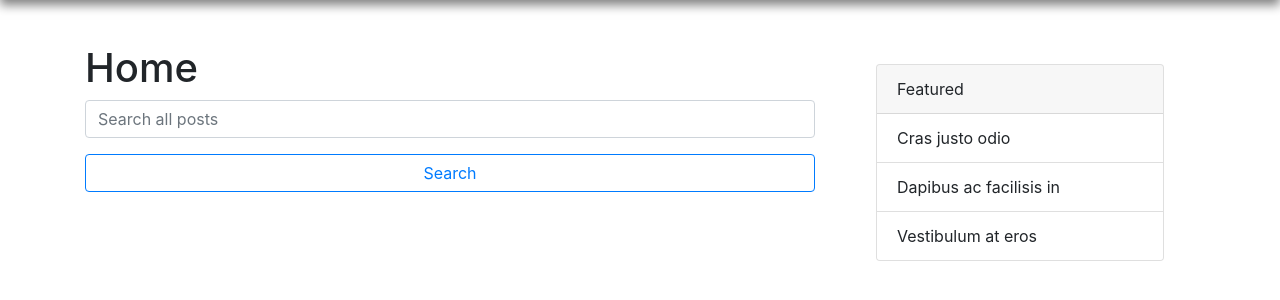
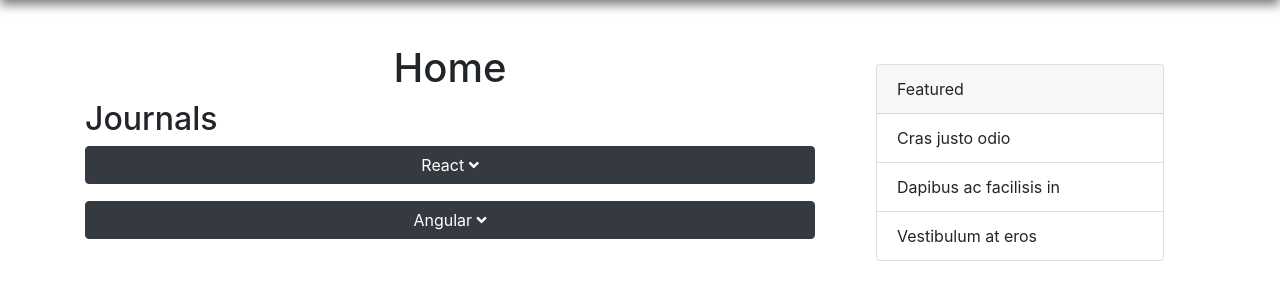
Before and after one commit to ZacharyEilers/CodeJournal, a Node server app: page /home in a window 1280 px wide. Shown: the part 56-356 px from the top of the page. Run offline with Node 20, Linux system fonts and the light colour scheme; the visitor is signed in with stand-in values (Sample User, id 1); data that the repository does not hold is empty; some libraries are stand-ins or nearby versions.

Commit message:
move post feed to explore section and start to revamp the home screen ui. still need to create CRUD routes for journals

```diff
--- a/routes/admin.js
+++ b/routes/admin.js
@@ -1,7 +1,7 @@
 var express     = require("express"),
     router      = express.Router(),
     passport    = require("passport"),
-    errorHandling = require("../errorHandling");
+    errorHandling = require("../errorHandling"),
     User        = require("../models/user.js"),
     AdminCode   = require("../models/adminModeratorModels/adminCode.js"),
     ModeratorCode = require("../models/adminModeratorModels/moderatorCode.js");
--- a/routes/index.js
+++ b/routes/index.js
@@ -25,7 +25,7 @@
 //handling login logic
 router.post("/login", passport.authenticate("local",
     {
-        successRedirect: "back",
+        successRedirect: "/home",
         failureRedirect: "/login",
         failureFlash: "Your password or username was incorrect",
     }), function(req, res){
--- a/routes/posts.js
+++ b/routes/posts.js
@@ -20,7 +20,7 @@
             if (err) {
                 console.log(err);
             } else {
-                res.render("posts/home", {posts: searchedPosts});
+                res.render("index/home", {posts: searchedPosts});
             }
         });
     } else {
@@ -28,7 +28,7 @@
             if (err) {
                 console.log(err);
             } else {
-                res.render("posts/home", {posts:foundPosts});
+                res.render("index/home", {posts:foundPosts});
             }
         });
     }
@@ -185,6 +185,34 @@
     })
 });
 
+//SHOW EXPLORE ROUTE
+router.get("/explore", middleware.isLoggedIn, function(req, res){
+
+    if (req.query.search) {
+
+        //TODO: add some sort of ranking algorithm here and clean up the form, maybe create a results page
+
+        const regex  = new RegExp(escapeRegex(req.query.search), 'gi');
+
+        Post.find({$or:[{title: regex, qty: 50},{body:regex, qty: 10},{'author.username': regex, qty: 40}]}, function(err, searchedPosts){
+            if (err) {
+                console.log(err);
+            } else {
+                res.render("posts/explore", {posts: searchedPosts});
+            }
+        });
+    } else {
+        Post.find({}, function(err, foundPosts){
+            if (err) {
+                console.log(err);
+            } else {
+                res.render("posts/explore", {posts:foundPosts});
+            }
+        });
+    }
+});
+
+
 function escapeRegex(text){
     return text.replace(/[-[\]{}()*+?.,\\^$|#\s]/g, "\\$&");
 }
--- /dev/null
+++ b/views/index/home.ejs
@@ -0,0 +1,68 @@
+<% include ../partials/header.ejs%>
+
+    <div class = "container">
+
+    <div class = "row">
+    <div class = "col-lg-4 order-md-last order-sm-first">
+        <div class="card" style="width: 18rem;">
+            <div class="card-header">
+                Featured
+            </div>
+
+            <ul class="list-group list-group-flush">
+                <li class="list-group-item">Cras justo odio</li>
+                <li class="list-group-item">Dapibus ac facilisis in</li>
+                <li class="list-group-item">Vestibulum at eros</li>
+            </ul>
+        </div>
+    </div>
+
+        <div class = "col-lg-8 order-md-first order-sm-last">
+            <h1 class = "text-center">Home</h1>
+
+                <h2 class = "text-left">
+                    Journals
+                </h2>
+
+                <p>
+                  <button class="btn btn-dark btn-block" type="button" data-toggle="collapse" data-target=".journal-01" aria-expanded="false" aria-controls="multiCollapseExample1 multiCollapseExample2">React <i class="fas fa-angle-down"></i></button>
+                </p>
+                <div class="row">
+                  <div class="col">
+                    <div class="collapse journal-01" id="multiCollapseExample1">
+                      <div class="card card-body">
+                        Anim pariatur cliche reprehenderit, enim eiusmod high life accusamus terry richardson ad squid. Nihil anim keffiyeh helvetica, craft beer labore wes anderson cred nesciunt sapiente ea proident.
+                      </div>
+                    </div>
+                  </div>
+                  <div class="col">
+                    <div class="collapse journal-01" id="multiCollapseExample2">
+                      <div class="card card-body">
+                        Anim pariatur cliche reprehenderit, enim eiusmod high life accusamus terry richardson ad squid. Nihil anim keffiyeh helvetica, craft beer labore wes anderson cred nesciunt sapiente ea proident.
+                      </div>
+                    </div>
+                  </div>
+                </div>
+
+                <p>
+                  <button class="btn btn-dark btn-block" type="button" data-toggle="collapse" data-target=".journal-02" aria-expanded="false" aria-controls="multiCollapseExample1 multiCollapseExample2">Angular <i class="fas fa-angle-down"></i></button>
+                </p>
+                <div class="row">
+                  <div class="col">
+                    <div class="collapse journal-02" id="multiCollapseExample1">
+                      <div class="card card-body">
+                        Anim pariatur cliche reprehenderit, enim eiusmod high life accusamus terry richardson ad squid. Nihil anim keffiyeh helvetica, craft beer labore wes anderson cred nesciunt sapiente ea proident.
+                      </div>
+                    </div>
+                  </div>
+                  <div class="col">
+                    <div class="collapse journal-02" id="multiCollapseExample2">
+                      <div class="card card-body">
+                        Anim pariatur cliche reprehenderit, enim eiusmod high life accusamus terry richardson ad squid. Nihil anim keffiyeh helvetica, craft beer labore wes anderson cred nesciunt sapiente ea proident.
+                      </div>
+                    </div>
+                  </div>
+                </div>
+
+        </div>
+<% include ../partials/footer.ejs%>
--- a/views/partials/header.ejs
+++ b/views/partials/header.ejs
@@ -13,6 +13,8 @@
     <script src="https://code.jquery.com/jquery-3.3.1.slim.min.js" integrity="sha384-q8i/X+965DzO0rT7abK41JStQIAqVgRVzpbzo5smXKp4YfRvH+8abtTE1Pi6jizo" crossorigin="anonymous"></script>
     <script src="https://cdnjs.cloudflare.com/ajax/libs/popper.js/1.14.3/umd/popper.min.js" integrity="sha384-ZMP7rVo3mIykV+2+9J3UJ46jBk0WLaUAdn689aCwoqbBJiSnjAK/l8WvCWPIPm49" crossorigin="anonymous"></script>
     <script src="https://stackpath.bootstrapcdn.com/bootstrap/4.1.3/js/bootstrap.min.js" integrity="sha384-ChfqqxuZUCnJSK3+MXmPNIyE6ZbWh2IMqE241rYiqJxyMiZ6OW/JmZQ5stwEULTy" crossorigin="anonymous"></script>
+
+    <link rel="stylesheet" href="https://use.fontawesome.com/releases/v5.4.1/css/all.css" integrity="sha384-5sAR7xN1Nv6T6+dT2mhtzEpVJvfS3NScPQTrOxhwjIuvcA67KV2R5Jz6kr4abQsz" crossorigin="anonymous">
 </head>
 <body>
 <!--<nav class="navbar navbar-dark bg-dark">
@@ -28,7 +30,7 @@
     <div class="navbar-nav">
       <a class="nav-item nav-link active" href="/home">Home<span class="sr-only">(current)</span></a>
       <a class="nav-item nav-link" href="/posts/create">Create</a>
-      <a class="nav-item nav-link" href="/posts/create">Explore</a>
+      <a class="nav-item nav-link" href="/explore">Explore</a>
     </div>
 
     <ul class="nav navbar-nav ml-auto">
--- a/views/posts/home.ejs
+++ /dev/null
@@ -1,50 +0,0 @@
-<% include ../partials/header.ejs%>
-
-    <div class = "container">
-
-    <div class = "row">
-    <div class = "col-lg-4 order-md-last order-sm-first">
-        <div class="card" style="width: 18rem;">
-            <div class="card-header">
-                Featured
-            </div>
-
-            <ul class="list-group list-group-flush">
-                <li class="list-group-item">Cras justo odio</li>
-                <li class="list-group-item">Dapibus ac facilisis in</li>
-                <li class="list-group-item">Vestibulum at eros</li>
-            </ul>
-        </div>
-    </div>
-        <div class = "col-lg-8 order-md-first order-sm-last">
-
-            <h1 class = "text-left">Home</h1>
-
-            <form action = "/home" method = "GET">
-                <div class="form-group">
-                    <div class = "form-group">
-                         <label for="searchInput" class="sr-only">Search</label>
-                         <input name = "search" type="text" class="form-control" id="searchInput" placeholder="Search all posts">
-                    </div>
-                    <div class = "form-group">
-                        <button type = "submit" class = "btn btn-outline-primary btn-block">Search</button>
-                    </div>
-                </div>
-            </form>
-
-            <% posts.forEach(function(post){ %>
-                <div class="card">
-                    <img class="card-img-top" src="https://bit.ly/2NeIetx" alt="Card image cap">
-                        <div class="card-body">
-                            <h5 class="card-title"><%=post.title%></h5>
-                            <h6 class="card-subtitle mb-2 text-muted"><%=post.author.username%></h6>
-                            <p class="card-text"><%-post.body.substring(0,100)%></p>
-                            <a href="/posts/<%=post._id%>" class="btn btn-primary">View</a>
-                        </div>
-                </div>
-            <% })%>
-        </div>
-
-        </div>
-    </div>
-<% include ../partials/footer.ejs%>
```
Also changed, not shown: views/posts/explore.ejs (added, +47 -0 lines).
